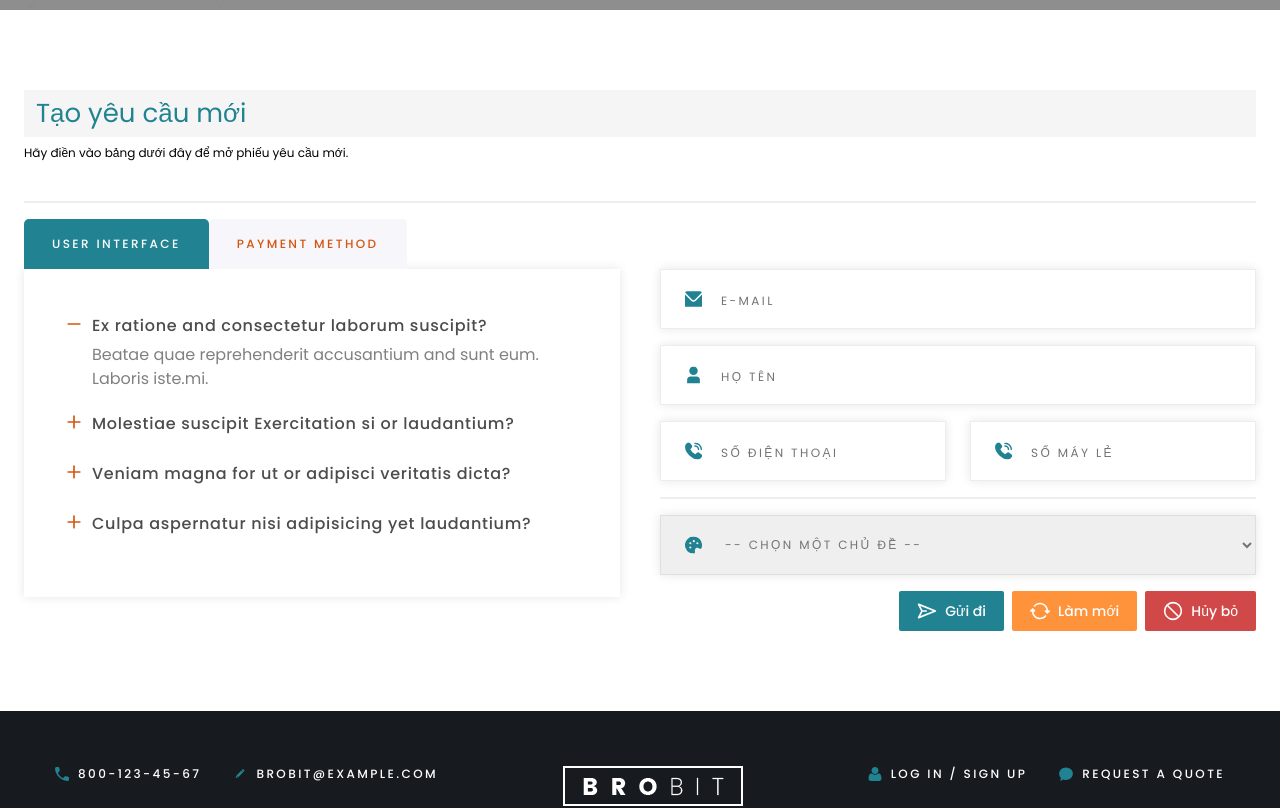
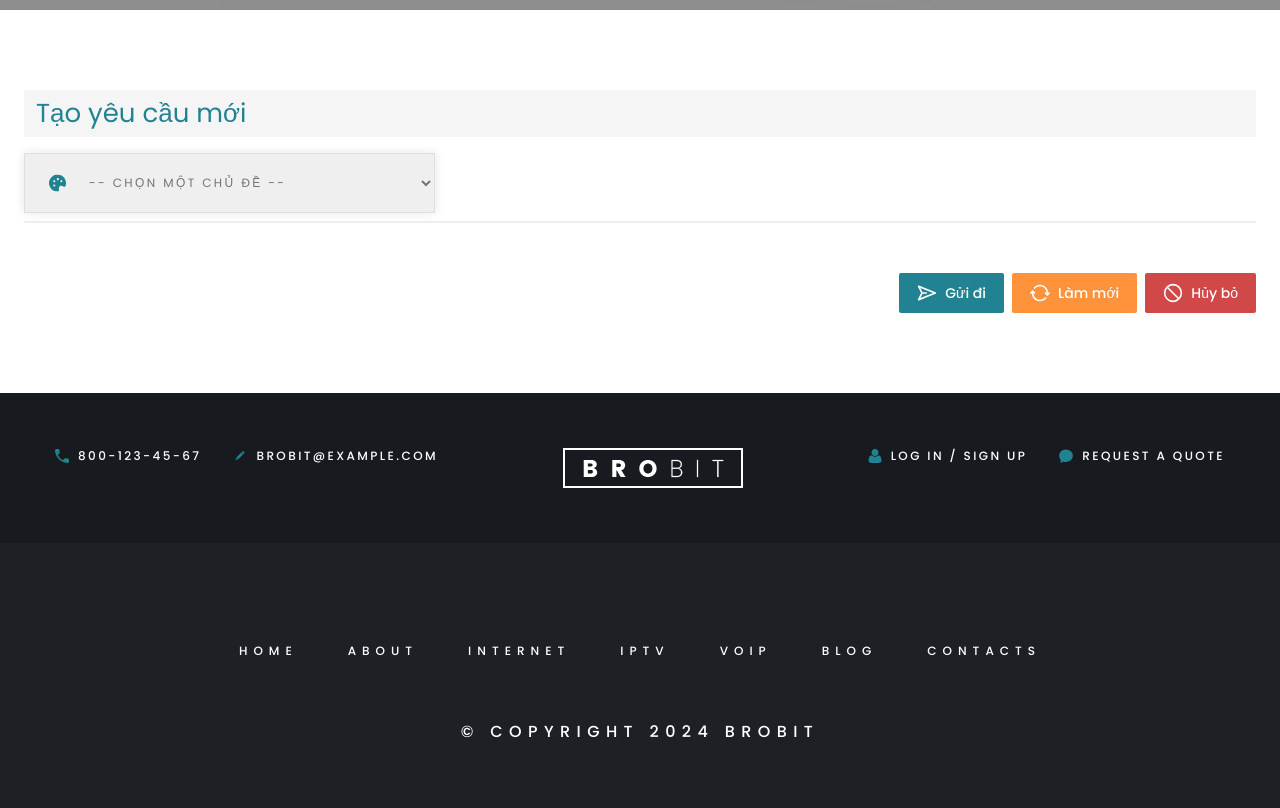
Before and after one commit to ntcom/trh_landingpage, a Next.js app: page /create-requirement in a window 1280 px wide. Shown: the part 440-1248 px from the top of the page. Built offline with nearby package versions, Linux system fonts and the light colour scheme; grey boxes are pictures that could not be loaded.

Commit message:
Update 9:40 - 04/06

```diff
--- a/app/(views)/create-requirement/page.tsx
+++ b/app/(views)/create-requirement/page.tsx
@@ -110,8 +110,8 @@ function CreateRequirement() {
   const [quesActive, setQuesActive] = useState(
     questionsList[0].questions[0].id
   );
-  const [pickOption, setPickOption] = useState('');
-  const [locationOption, setLocationOption] = useState('');
+  const [pickOption, setPickOption] = useState("");
+  const [locationOption, setLocationOption] = useState("");
   const breadcrumbs = [
     {
       title: "Home page",
@@ -127,13 +127,17 @@ function CreateRequirement() {
       <BannerCustom pageName="Create Requirement" breadcrumbs={breadcrumbs} />
       <div className="container-app px-6">
         <h2 className="bg-secondary heading px-3 py-1">Tạo yêu cầu mới</h2>
-        <p className="text-xs pt-2 pb-8">
-          Hãy điền vào bảng dưới đây để mở phiếu yêu cầu mới.
-        </p>
+        <div className="w-1/3 flex mt-4">
+          <Select
+            option={options}
+            icon={SvgPalette}
+            setPickOption={setPickOption}
+          />
+        </div>
         {/* <h3 className="text-2xl">Thông tin liên lạc</h3> */}
         <hr className="divide"></hr>
-        <div className="grid grid-cols-1 md:grid-cols-2 gap-10">
-          <div className="bg-[#fff]">
+        {/* <div className="grid grid-cols-1 md:grid-cols-2 gap-10"> */}
+        {/* <div className="bg-[#fff]">
             <div className="">
               <ul className="flex flex-col md:flex-row">
                 {questionsList.map((tab) => {
@@ -194,9 +198,9 @@ function CreateRequirement() {
                 })}
               </ul>
             </div>
-          </div>
+          </div> */}
         <form className="mt-[50px]">
-            <div className="flex  mb-4">
+          {/* <div className="flex  mb-4">
               <Input
                 id="email"
                 icon={SvgMail}
@@ -204,9 +208,9 @@ function CreateRequirement() {
                 className="input-app"
                 placeholder="E-mail"
               />
-            </div>
+            </div> */}
           {/* Họ tên */}
-            <div className="flex  mb-4">
+          {/* <div className="flex  mb-4">
               <Input
                 id="fullname"
                 type="text"
@@ -214,9 +218,9 @@ function CreateRequirement() {
                 className="input-app"
                 placeholder="Họ tên"
               />
-            </div>
+            </div> */}
           {/* Số điện thoại */}
-            <div className="flex mb-4">
+          {/* <div className="flex mb-4">
               <div className="flex w-full gap-6">
                 <Input
                   id="phone"
@@ -234,19 +238,24 @@ function CreateRequirement() {
                 />
               </div>
             </div>
-            <hr className="divide"></hr>
+            <hr className="divide"></hr> */}
           {/* Chủ đề */}
-            <div className="flex mb-4">
+          {/* <div className="flex mb-4">
               <Select option={options} icon={SvgPalette} setPickOption={setPickOption}/>
-            </div>
+            </div> */}
 
-            {pickOption === '2' && <form action="" className="flex flex-col gap-5 m-[30px_0_30px]">
+          {pickOption === "2" && (
+            <form action="" className="flex flex-col gap-5 m-[30px_0_30px]">
               <div className="flex items-center gap-6">
                 <p className="font-poppins text-lg text-[#4c4c4c] font-medium whitespace-nowrap">
                   Địa điểm tổ chức <span className="text-[#E72929]">*</span>
                 </p>
                 <div className="flex">
-                  <Select option={locations} icon={SvgPalette} setPickOption={setLocationOption}/>
+                  <Select
+                    option={locations}
+                    icon={SvgPalette}
+                    setPickOption={setLocationOption}
+                  />
                 </div>
               </div>
               <div className="relative w-full flex items-center">
@@ -294,7 +303,6 @@ function CreateRequirement() {
                   />
                 </div>
               </div>
-
               <div className="relative flex">
                 <Image
                   src={note}
@@ -309,7 +317,20 @@ function CreateRequirement() {
                   required
                 ></textarea>
               </div>
-            </form>}
+              <div className="flex items-center gap-6">
+                <p className="font-poppins text-lg text-[#4c4c4c] font-medium whitespace-nowrap">
+                  Đề nghị hỗ trợ
+                </p>
+                <div className="flex">
+                  <Select
+                    option={locations}
+                    icon={SvgPalette}
+                    setPickOption={setLocationOption}
+                  />
+                </div>
+              </div>
+            </form>
+          )}
 
           <div className="flex justify-end gap-2">
             <button className="btn-common btn-app">
@@ -326,7 +347,7 @@ function CreateRequirement() {
             </button>
           </div>
         </form>
-        </div>
+        {/* </div> */}
       </div>
     </div>
   );
--- a/app/(views)/login/page.tsx
+++ b/app/(views)/login/page.tsx
@@ -37,7 +37,7 @@ const Login = () => {
     <h2 className="text-[#fff] text-[46px] md:text-[58px] 2xl:text-[68px] font-semibold leading-normal text-center">
       Đăng nhập
     </h2>
-    <p className="text-[#fff] text-xs md:text-sm 2xl:text-base font-normal text-center">
+    {/* <p className="text-[#fff] text-xs md:text-sm 2xl:text-base font-normal text-center">
       Tạo tài khoản!{" "}
       <span>
         <a
@@ -47,7 +47,7 @@ const Login = () => {
           Đăng ký!
         </a>
       </span>
-    </p>
+    </p> */}
   </div>
   <form
     onSubmit={handleSubmit}
@@ -70,7 +70,7 @@ const Login = () => {
           type="text"
           className="w-full h-10 md:h-12 2xl:h-14 bg-[#fff] p-[10px_16px_10px_44px] md:p-[12px_24px_12px_54px] 2xl:p-[12px_24px_12px_64px] outline-none rounded-xl text-sm md:text-lg 2xl:text-xl font-normal placeholder:text-[#BABABA]"
           id="username"
-          placeholder="Your Username"
+          // placeholder="Your Username"
           required
         />
         <Image
@@ -97,7 +97,7 @@ const Login = () => {
               : "text-xl md:text-2xl 2xl:text-[38px] text-[#1f1f1f]"
           } font-normal placeholder:text-sm placeholder:md:text-lg placeholder:2xl:text-xl placeholder:leading-6 placeholder:text-[#BABABA]`}
           id="password"
-          placeholder="Your Password"
+          // placeholder="Your Password"
           required
           onChange={(e) => setPassVal(e.target.value)}
         />
--- a/app/components/Intro/Intro.tsx
+++ b/app/components/Intro/Intro.tsx
@@ -9,11 +9,11 @@ export default function Intro() {
         <Image src={model} alt="" className="w-full object-cover" />
       </div>
       <div className="lg:max-w-[50%] px-[15px] mt-[50px] lg:mt-0 flex-grow">
-        <p className="text-2xl sm:text-3xl text-[#4c4c4c] font-light leading-6 tracking-[0.72px] text-center md:text-left uppercase">
+        <p className="font-poppins text-2xl sm:text-3xl text-[#4c4c4c] leading-6 tracking-[0.72px] text-center md:text-left uppercase">
+          Trần Nhiệm
+        </p>
+        <p className="text-2xl sm:text-[42px] text-[#4c4c4c] font-bold leading-10 tracking-[1.2px] text-center md:text-left uppercase mt-2">
           IT Manager
-        </p>
-        <p className="font-poppins text-2xl sm:text-[42px] text-[#4c4c4c] font-bold leading-10 tracking-[1.2px] text-center md:text-left uppercase mt-2">
-          Trần Nhiệm
         </p>
         {/* <p className="text-lg sm:text-[20px] text-[#4c4c4c] font-medium leading-[30px] italic mt-[45px] text-center md:text-left">
           To get started with SkyMax, please go over all of our plans to let our
--- a/app/components/Timeline/Timeline.tsx
+++ b/app/components/Timeline/Timeline.tsx
@@ -119,7 +119,7 @@ export default function Timeline() {
                     key={item.id}
                     className={`w-6 h-6 bg-[rgb(255,255,255,.5)] rounded-[100px] z-20 flex justify-center items-center cursor-pointer`}
                   >
-                    <span className="font-poppins absolute top-[-35px] text-[10px] text-[#fff] font-medium leading-6 text-center whitespace-nowrap">
+                    <span className="font-poppins absolute top-[-35px] text-xs text-[#fff] font-medium leading-6 text-center whitespace-nowrap">
                       {item.label}
                     </span>
                     <span className="w-[18px] h-[18px] bg-[#218392] rounded-[100px] z-20 flex justify-center items-center">
```
Lines whose indentation alone changed are shown as unchanged.
